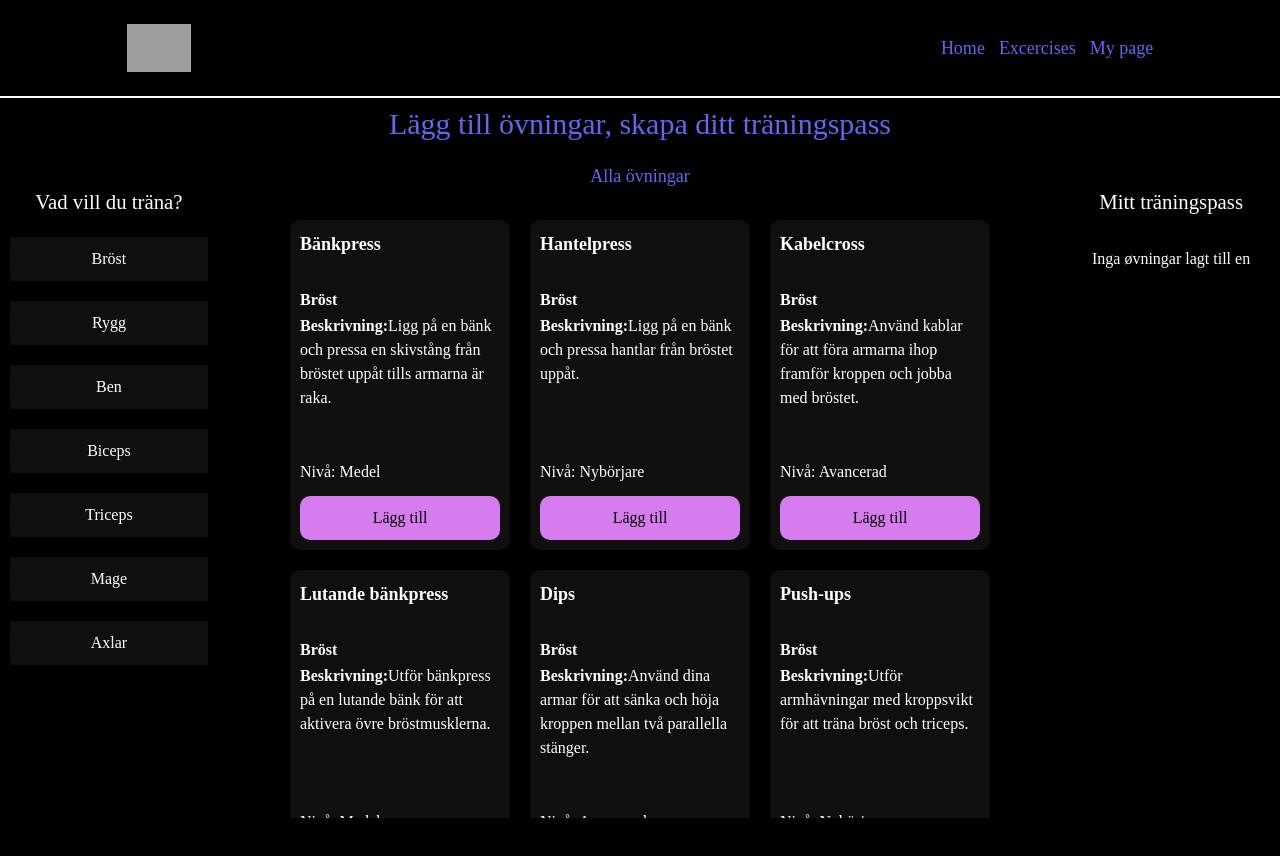
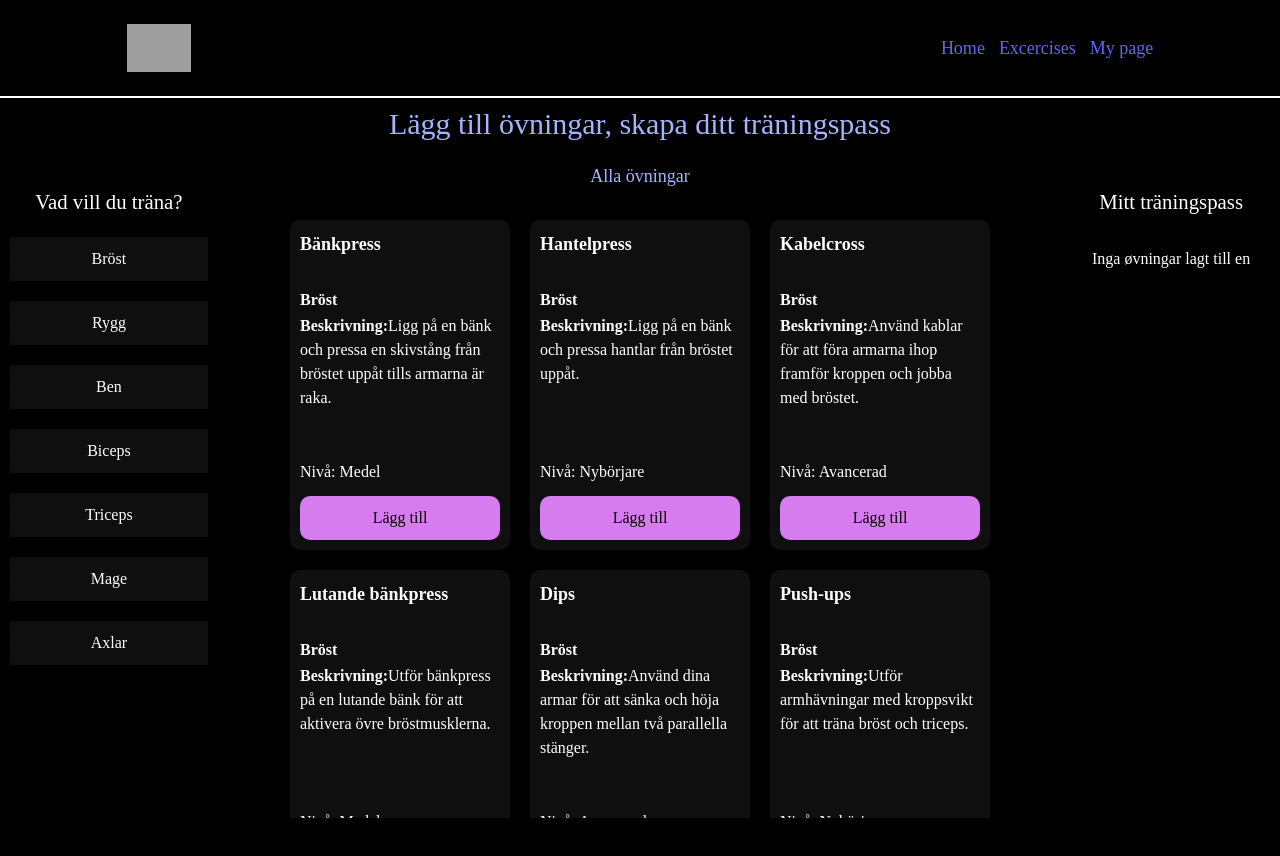
Before and after one commit to Johhed93/training-app, a React (Vite) app: page / in a window 1280 px wide. Shown: the top 856 px of the page. Built offline with nearby package versions, Linux system fonts and the light colour scheme; grey boxes are pictures that could not be loaded; a web font is replaced by a local one.

Commit message:
removed toast from home

```diff
--- a/src/Pages/Home.tsx
+++ b/src/Pages/Home.tsx
@@ -5,7 +5,6 @@ import { Excercise } from "../types/Excercise";
 import Descriptioncard from "../components/DescriptionCard";
 import SelectedCard from "../components/SelectedCard";
 import SaveWorkout from "../components/SaveWorkout";
-import {ToastContainer} from "react-toastify";
 import "react-toastify/dist/ReactToastify.css";
 interface MuscleTheme {
   kroppsdel: string;
@@ -38,7 +37,7 @@ const Home = () => {
   };
   return (
     <div className="root-wrapper">
-      <ToastContainer theme="dark" position="top-center" autoClose={5000} />
+
       <SaveWorkout
         selectedWorkout={selectedWorkout}
         setModalIsOpen={setModalIsOpen}
@@ -58,10 +57,10 @@ const Home = () => {
         ))}
       </div>
       <div className="central-content">
-        <h1 className="text-indigo-500 text-3xl mt-2">
+        <h1 className="text-indigo-300 text-3xl mt-2">
           Lägg till övningar, skapa ditt träningspass
         </h1>
-        <h2 className="text-indigo-500 text-lg">
+        <h2 className="text-indigo-300 text-lg">
           {selectedTheme === "" ? "Alla övningar" : `Alla ${selectedTheme} övningar`}
         </h2>
         <div className="excercises-container">
```
